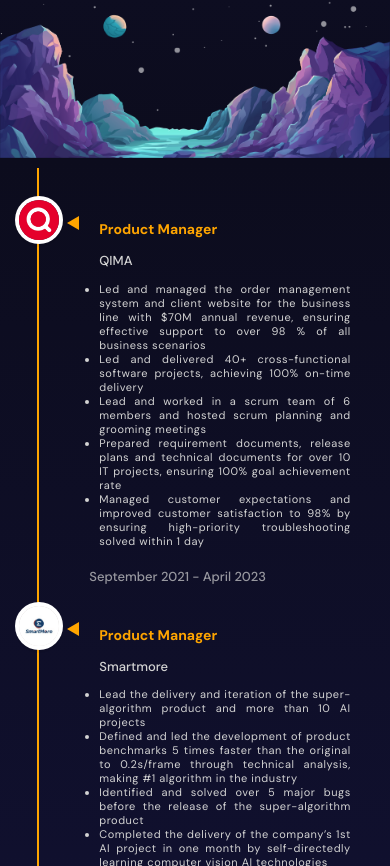
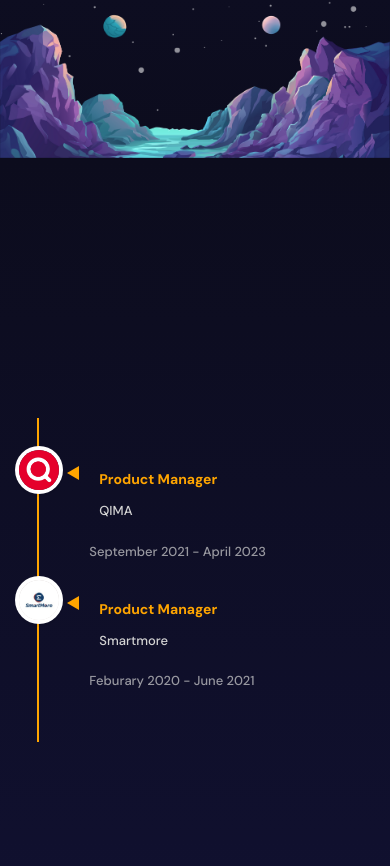
Before and after one commit to QianjunL/QianjuNL.github.io, a React (Vite) app: page / in a window 390 px wide. Shown: the part 3218-4084 px from the top of the page. Built offline with nearby package versions, Linux system fonts and the light colour scheme.

Commit message:
update mobile design

```diff
--- a/src/components/experience/experience.scss
+++ b/src/components/experience/experience.scss
@@ -11,8 +11,9 @@
   @include mobile {
     // flex-direction: column;
     padding: 10px;
-    height: max-content;
-    overflow-y: auto;
+    // height: max-content;
+    // overflow-y: auto;
+    scroll-snap-type: none !important;
   }
 }
 
@@ -89,6 +90,7 @@
   @include mobile {
     font-size: 11px;
     padding: 0;
+    display: none;
   }
 }
 
--- a/src/components/parallax/parallax.scss
+++ b/src/components/parallax/parallax.scss
@@ -15,6 +15,7 @@
     @include mobile {
       font-size: 60px;
       text-align: center;
+      scroll-snap-type: none !important;
     }
   }
 
--- a/src/components/skills/skills.scss
+++ b/src/components/skills/skills.scss
@@ -9,7 +9,8 @@
 
   @include mobile {
     transform: none !important;
-    overflow-y: auto !important;
+    scroll-snap-type: none !important;
+    overflow-y: auto;
   }
 
   .textContainer {
```
